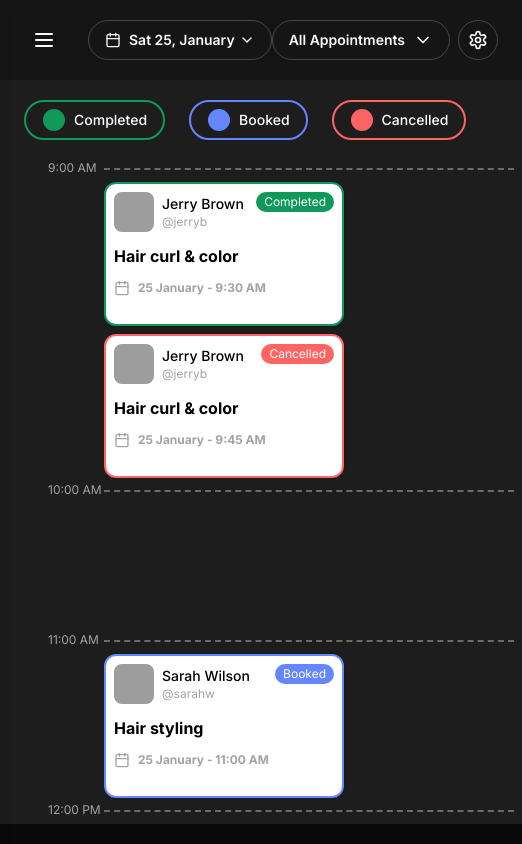
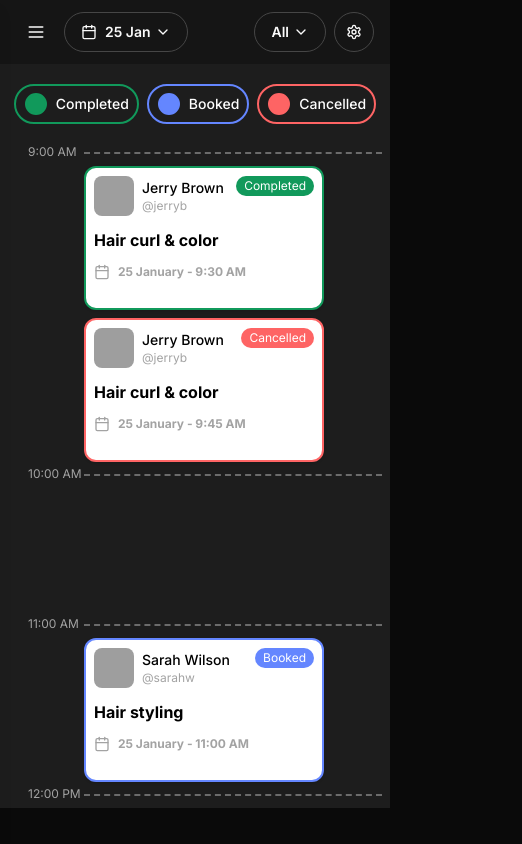
Before and after one commit to suyash0007/appointment-scheduler, a Next.js app: page / in a window 390 px wide. Shown: the whole page, 522 px wide, since content can reach past the window. Built offline with nearby package versions, Linux system fonts and the light colour scheme; grey boxes are pictures that could not be loaded.

Commit message:
made header and CalenderGrid components responsive

```diff
--- a/src/components/layouts/CalendarGrid.tsx
+++ b/src/components/layouts/CalendarGrid.tsx
@@ -12,7 +12,11 @@ interface CalendarGridProps {
   onResetShowAll: () => void;
 }
 
-export function CalendarGrid({ appointments, showAll, onResetShowAll }: CalendarGridProps) {
+export function CalendarGrid({
+  appointments,
+  showAll,
+  onResetShowAll,
+}: CalendarGridProps) {
   const timeSlots = generateTimeSlots();
   const [showCompleted, setShowCompleted] = useState(true);
   const [showBooked, setShowBooked] = useState(true);
@@ -62,29 +66,28 @@ export function CalendarGrid({ appointments, showAll, onResetShowAll }: Calendar
       id: "1",
       status: "Completed",
       styles:
-        "border-2 border-[#11995B] bg-inherit text-white rounded-full ml-6 py-2 hover:bg-transparent hover:text-inherit",
+        "border-2 border-[#11995B] bg-inherit text-white rounded-full sm:ml-6  sm:py-2 px-2 hover:bg-transparent hover:text-inherit",
       circle: "fill-[#11995B] border-none text-[#11995B] mr-2",
     },
     {
       id: "2",
       status: "Booked",
       styles:
-        "border-2 border-[#6486FF] bg-inherit text-white rounded-full ml-6 py-2 hover:bg-transparent hover:text-inherit",
+        "border-2 border-[#6486FF] bg-inherit text-white rounded-full sm:ml-6 ml-2 sm:py-2 px-2 hover:bg-transparent hover:text-inherit",
       circle: "fill-[#6486FF] border-none text-[#6486FF] mr-2",
     },
     {
       id: "3",
       status: "Cancelled",
       styles:
-        "border-2 border-[#FE6464] bg-inherit text-white rounded-full ml-6 py-2 hover:bg-transparent hover:text-inherit",
+        "border-2 border-[#FE6464] bg-inherit text-white rounded-full sm:ml-6 ml-2 sm:py-2 px-2 hover:bg-transparent hover:text-inherit",
       circle: "fill-[#FE6464] border-none text-[#FE6464] mr-2",
     },
   ];
 
-
   return (
     <div className="flex-1 overflow-y-auto bg-[#1D1D1D]">
-      <div className="my-5">
+      <div className="my-5 flex justify-center sm:justify-start">
         {statusButtons.map((button) => (
           <Button
             className={button.styles}
@@ -96,7 +99,7 @@ export function CalendarGrid({ appointments, showAll, onResetShowAll }: Calendar
           </Button>
         ))}
       </div>
-      <div className="relative p-2 sm:p-4 ml-10 sm:ml-0">
+      <div className="relative p-2 sm:p-4 ml-5 sm:ml-0">
         {timeSlots.map((timeSlot) => (
           <div key={timeSlot} className="relative">
             <div className="absolute left-0 top-0 -translate-y-1/2 text-xs sm:text-sm text-muted-foreground w-14 sm:w-24">
--- a/src/components/layouts/Header.tsx
+++ b/src/components/layouts/Header.tsx
@@ -1,42 +1,68 @@
-"use client"
+"use client";
 
-import { CalendarIcon, Settings, ChevronDown, Menu, X } from "lucide-react"
-import { Button } from "@/components/ui/button"
-import { Calendar } from "@/components/ui/calendar"
-import { Popover, PopoverContent, PopoverTrigger } from "@/components/ui/popover"
-import { cn } from "@/lib/utils"
-import { format } from "date-fns"
-import { useState } from "react"
+import { CalendarIcon, Settings, ChevronDown, Menu, X } from "lucide-react";
+import { Button } from "@/components/ui/button";
+import { Calendar } from "@/components/ui/calendar";
+import {
+  Popover,
+  PopoverContent,
+  PopoverTrigger,
+} from "@/components/ui/popover";
+import { cn } from "@/lib/utils";
+import { format } from "date-fns";
+import { useState } from "react";
 
 interface HeaderProps {
-  selectedDate: Date
-  onDateChange: (date: Date) => void
-  onShowAll: () => void
-  toggleSidebar: () => void
-  isSidebarOpen: boolean
+  selectedDate: Date;
+  onDateChange: (date: Date) => void;
+  onShowAll: () => void;
+  toggleSidebar: () => void;
+  isSidebarOpen: boolean;
 }
 
-export function Header({ selectedDate, onDateChange, onShowAll, toggleSidebar, isSidebarOpen }: HeaderProps) {
-  const [open, setOpen] = useState(false)
+export function Header({
+  selectedDate,
+  onDateChange,
+  onShowAll,
+  toggleSidebar,
+  isSidebarOpen,
+}: HeaderProps) {
+  const [open, setOpen] = useState(false);
 
   return (
-    <header className="sticky top-0 bg-[#151515]">
-      <div className="flex h-20 items-center justify-between px-6 py-3">
-        <div className="flex items-center gap-6">
-          <Button variant="ghost" size="icon" className="md:hidden" onClick={toggleSidebar}>
-            {isSidebarOpen ? <X className="h-6 w-6" /> : <Menu className="h-6 w-6" />}
+    <header className="sticky top-0 bg-[#151515] z-10">
+      <div className="flex h-16 md:h-20 items-center justify-between px-4 md:px-6 py-2 md:py-3">
+        <div className="flex items-center gap-2 md:gap-6">
+          <Button
+            variant="ghost"
+            size="icon"
+            className="md:hidden"
+            onClick={toggleSidebar}
+          >
+            {isSidebarOpen ? (
+              <X className="h-5 w-5" />
+            ) : (
+              <Menu className="h-5 w-5" />
+            )}
           </Button>
           <Popover open={open} onOpenChange={setOpen}>
             <PopoverTrigger asChild>
               <Button
                 variant="outline"
                 className={cn(
-                  "justify-start text-left font-semibold rounded-full",
-                  !selectedDate && "text-muted-foreground",
+                  "justify-start text-left font-semibold rounded-full text-sm md:text-base",
+                  !selectedDate && "text-muted-foreground"
                 )}
               >
                 <CalendarIcon className="mr-2 h-4 w-4" />
-                {selectedDate ? format(selectedDate, "EEE dd, MMMM") : <span>Pick a date</span>}
+                <span className="hidden md:inline">
+                  {selectedDate
+                    ? format(selectedDate, "EEE dd, MMMM")
+                    : "Pick a date"}
+                </span>
+                <span className="md:hidden">
+                  {selectedDate ? format(selectedDate, "dd MMM") : "Date"}
+                </span>
                 <ChevronDown className="ml-1 h-4 w-4" />
               </Button>
             </PopoverTrigger>
@@ -46,8 +72,8 @@ export function Header({ selectedDate, onDateChange, onShowAll, toggleSidebar, i
                 selected={selectedDate}
                 onSelect={(date) => {
                   if (date) {
-                    onDateChange(date)
-                    setOpen(false)
+                    onDateChange(date);
+                    setOpen(false);
                   }
                 }}
                 initialFocus
@@ -57,14 +83,20 @@ export function Header({ selectedDate, onDateChange, onShowAll, toggleSidebar, i
         </div>
 
         <div className="flex items-center space-x-2">
-          <Button className="rounded-full font-semibold" variant="outline" onClick={onShowAll}>
-            All Appointments <ChevronDown className="ml-2 h-5 w-5" />
+          <Button
+            className="rounded-full font-semibold text-sm md:text-base"
+            variant="outline"
+            onClick={onShowAll}
+          >
+            <span className="hidden md:inline">All Appointments</span>
+            <span className="md:hidden">All</span>
+            <ChevronDown className="ml-1 h-4 w-4" />
           </Button>
           <Button className="rounded-full" variant="outline" size="icon">
-            <Settings className="h-5 w-5" />
+            <Settings className="h-4 w-4 md:h-5 md:w-5" />
           </Button>
         </div>
       </div>
     </header>
-  )
+  );
 }
```
